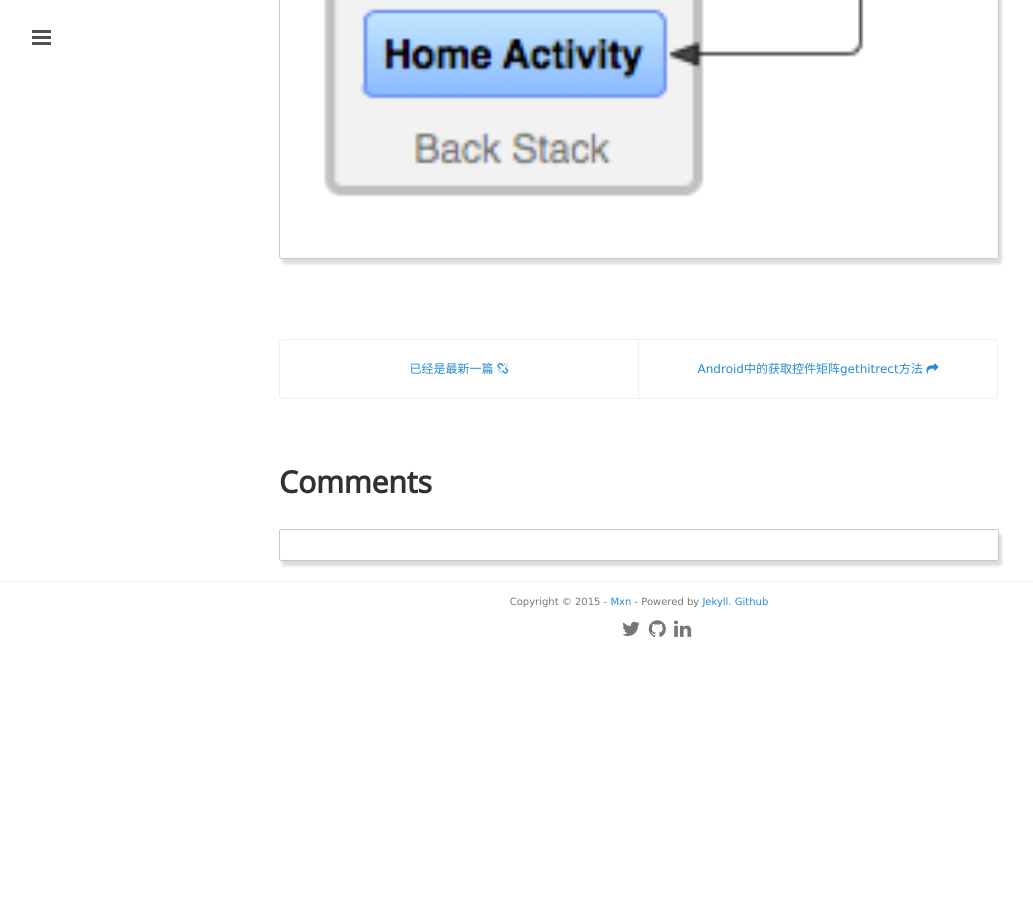
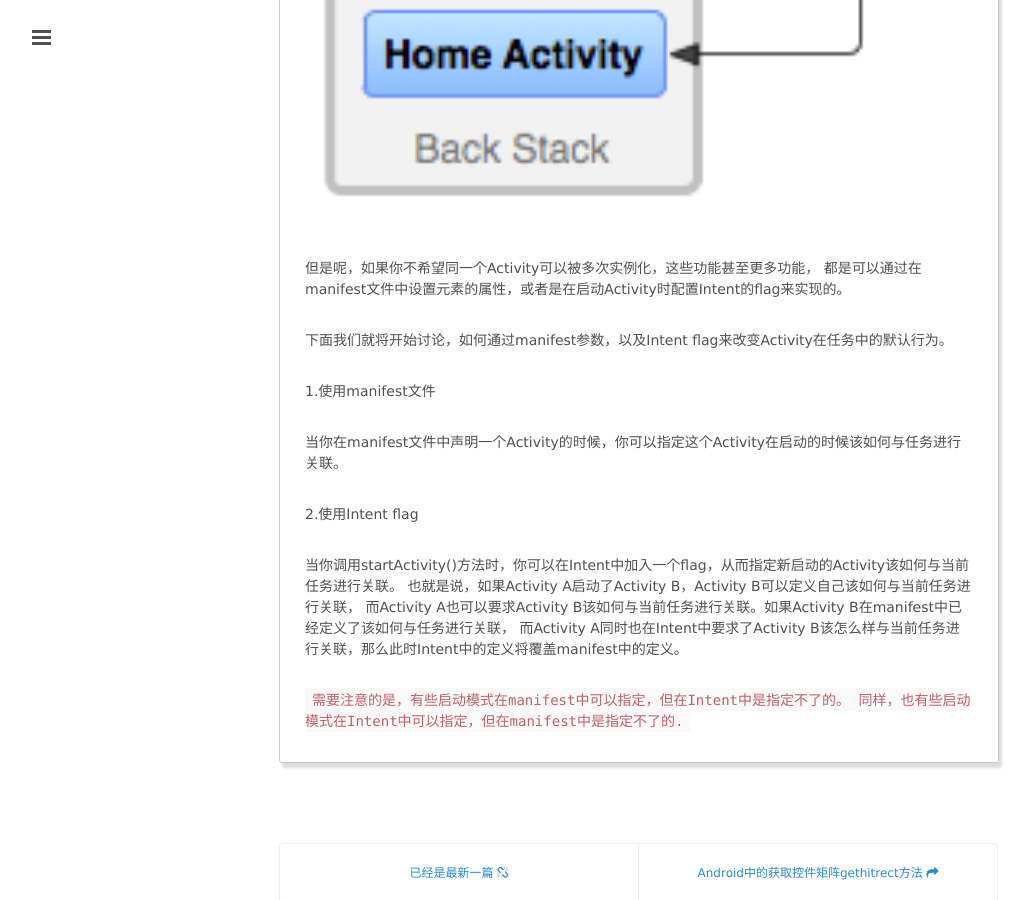
Before and after one commit to mxn21/mxn21.github.io, a Jekyll site: the page built from _posts/2015-8-1-Android堆栈分析.md, in a window 1280 px wide and 900 px high, scrolled down 3695 px. Shown: the whole window, without its empty margins (1-1034 px from the left). Built offline with Jekyll 4.4.1, drawn with Linux system fonts in a browser that asks for light colours; Markdown is read by kramdown in place of the engine named in the settings; comment, search, counter and statistics services are not loaded; before the commit the page ends 4349 px from its top, so only the background shows below that.

Commit message:
2234324
2432423

````diff
--- a/_posts/2015-8-1-Android堆栈分析.md
+++ b/_posts/2015-8-1-Android堆栈分析.md
@@ -118,3 +118,23 @@
 即同一个Activity有可能会被实例化很多次，如下图所示：
 
 ![](https://raw.githubusercontent.com/mxn21/mxn21.github.io/master/public/img/img56.png)
+
+
+但是呢，如果你不希望同一个Activity可以被多次实例化，这些功能甚至更多功能，
+都是可以通过在manifest文件中设置<activity>元素的属性，或者是在启动Activity时配置Intent的flag来实现的。
+
+下面我们就将开始讨论，如何通过manifest参数，以及Intent flag来改变Activity在任务中的默认行为。
+
+1.使用manifest文件
+
+当你在manifest文件中声明一个Activity的时候，你可以指定这个Activity在启动的时候该如何与任务进行关联。
+
+2.使用Intent flag
+
+当你调用startActivity()方法时，你可以在Intent中加入一个flag，从而指定新启动的Activity该如何与当前任务进行关联。
+也就是说，如果Activity A启动了Activity B，Activity B可以定义自己该如何与当前任务进行关联，
+而Activity A也可以要求Activity B该如何与当前任务进行关联。如果Activity B在manifest中已经定义了该如何与任务进行关联，
+而Activity A同时也在Intent中要求了Activity B该怎么样与当前任务进行关联，那么此时Intent中的定义将覆盖manifest中的定义。
+
+```需要注意的是，有些启动模式在manifest中可以指定，但在Intent中是指定不了的。
+同样，也有些启动模式在Intent中可以指定，但在manifest中是指定不了的.```
````
